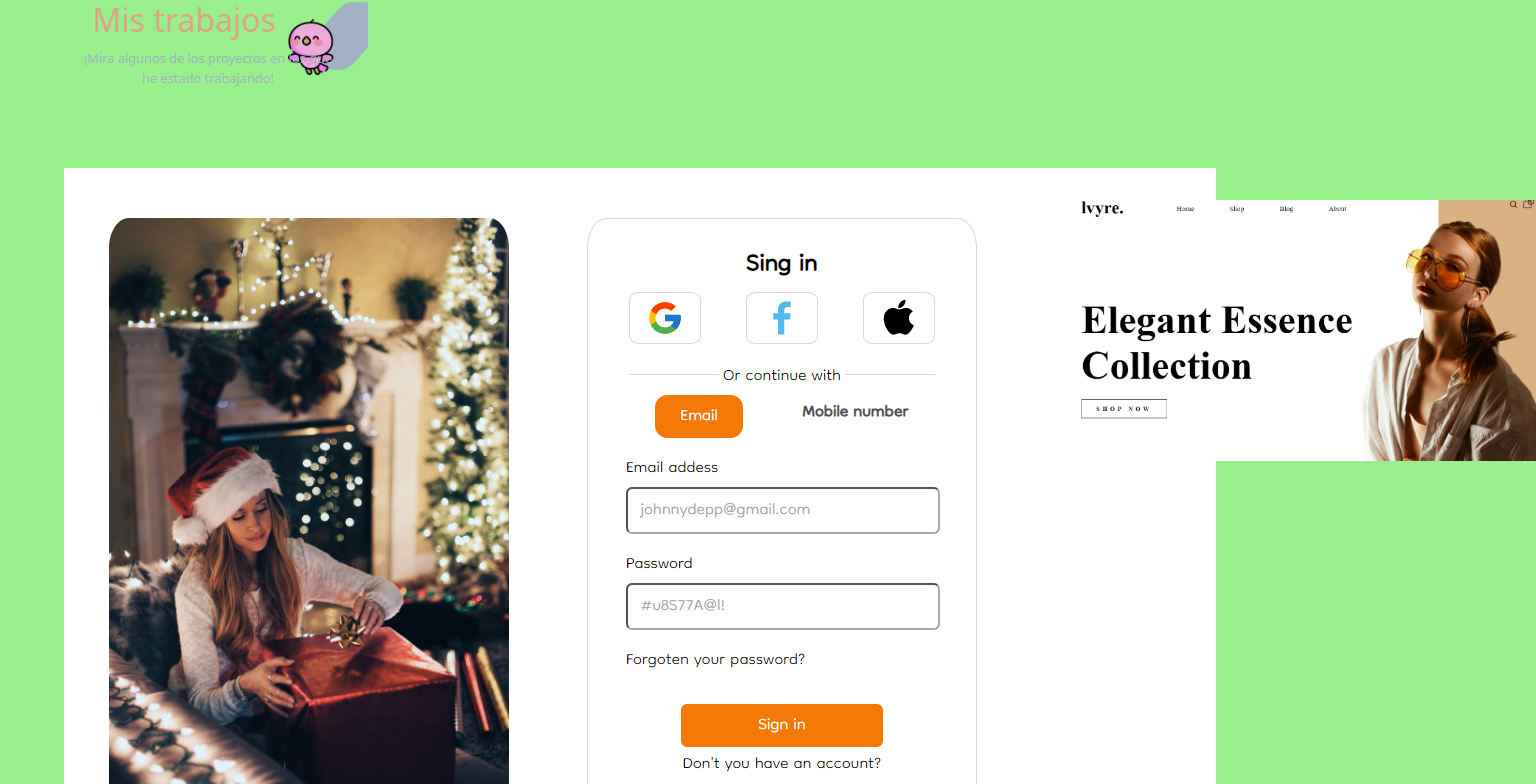
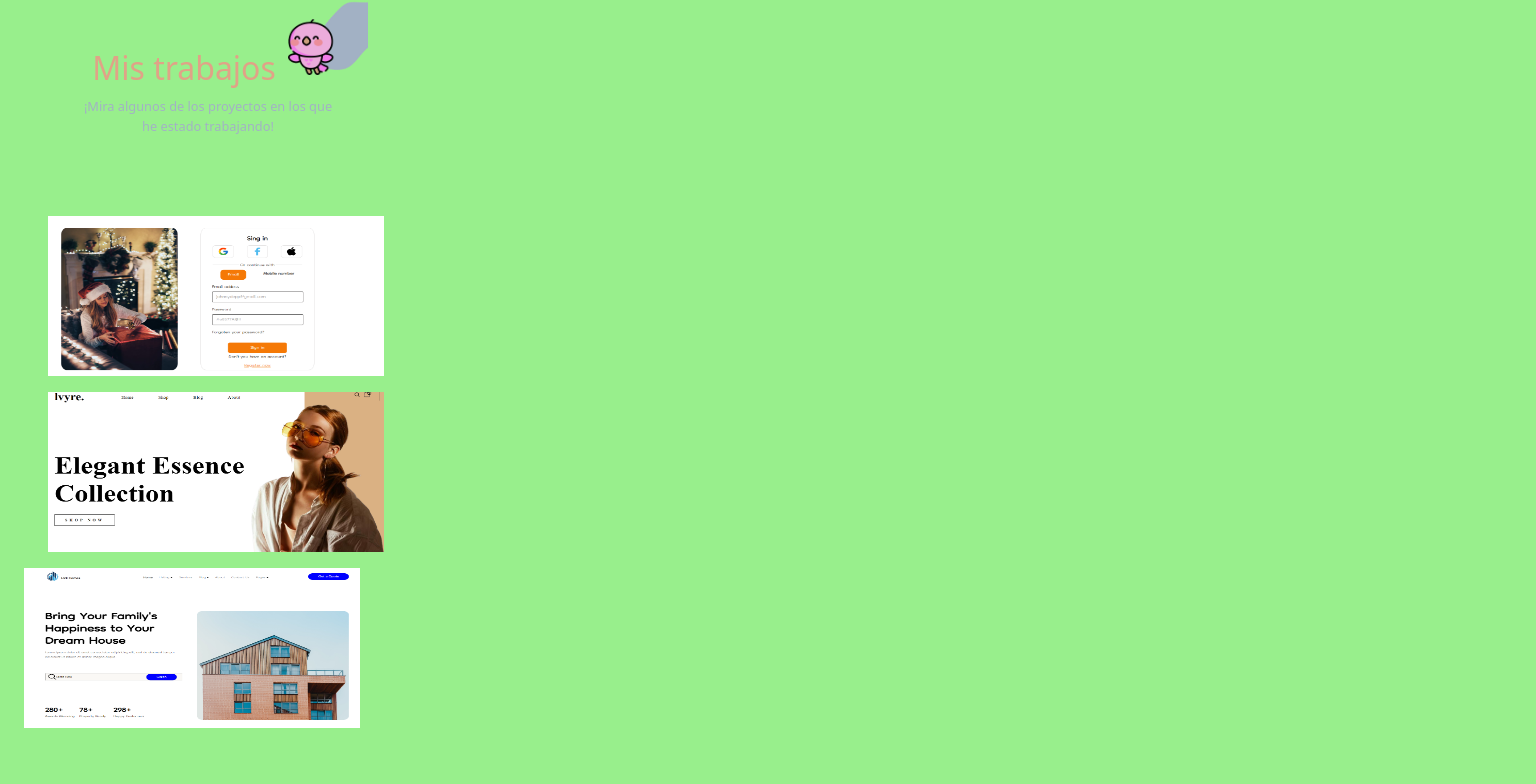
Before and after one commit to noeliafalkiewicz/TPFinal-ReactVite, a React (Vite) app: page / in a window 1024 px wide. Shown: the part 627-1411 px from the top of the page, 1536 px wide, since content can reach past the window. Built offline with nearby package versions, Linux system fonts and the light colour scheme.

Commit message:
termine responsive de mis trabajos

```diff
--- a/src/componentes/About.css
+++ b/src/componentes/About.css
@@ -35,19 +35,19 @@
 @media (min-width:769px) and (max-width:1279px){
   .Dibujos{
     width: 10rem;
-    height: 10rem;
+    height: 7.5rem;
   }
 }
 @media (min-width:481px) and (max-width:768px){
   .Dibujos{
     width: 10rem;
-    height: 10rem;
+    height: 7.5rem;
   }
 }
 @media (min-width:320px) and (max-width:480px){
   .Dibujos{
     width: 10rem;
-    height: 10rem;
+    height: 8rem;
   }
 }
 /*-------------------------------------------------*/
@@ -190,17 +190,20 @@ p{
   .Titulo{
     font-size:2rem ;
     margin-left: -5rem;
+    margin-top: 3rem;
   }
 }
 @media (min-width:481px) and (max-width:768px){
   .Titulo{
     font-size:2rem ;
     margin-left: -5rem;
+    margin-top: 3rem;
   }
 }
 @media (min-width:320px) and (max-width:480px){
   .Titulo{
-    font-size:2rem ;
-    margin-left: -5rem;
+    font-size:1.8rem ;
+    margin-left: -4rem;
+    margin-top: 3rem;
   }
 }
--- a/src/componentes/Principal.css
+++ b/src/componentes/Principal.css
@@ -143,9 +143,9 @@
 
 /*------------------------------------------*/
 .container{
-    margin: 2.5% 6% 6% 6%;
+    margin-left: 8rem;
     margin-top: 2rem;
-    width:100%;
+    width:130vw;
     height: 38rem;
 }
 
--- a/src/componentes/Work.css
+++ b/src/componentes/Work.css
@@ -8,99 +8,79 @@
        width: 20rem;
        margin-left: 4rem;
   }
+  }
   @media (min-width:481px) and (max-width:768px){
-    .Manchaazul{
-       width: 6rem;
-       margin-left: 24rem;
-       margin-top: 1rem;
+    .work{
+      width: 20rem;
+      margin-left: 4rem;
     }
   }
   @media (min-width:320px) and (max-width:480px){
-    .Manchaazul{
-       width: 6rem;
-       margin-left: 24rem;
-       margin-top: 1rem;
+    .work{
+      width: 20rem;
+      margin-left: 4rem;
     }
   }
 
 
-  @media (min-width:769px) and (max-width:1279px){
-    .Manchaazul{
-       width: 6rem;
-       margin-left: 24rem;
-       margin-top: 1rem;
+.Tp1{
+    width: 38rem;
+    margin-left: -3rem;
+    margin-top: 2rem;
+
+}
+@media (min-width:769px) and (max-width:1279px){
+    .Tp1{
+       width: 21rem;
+       height: 10rem;
+       margin-left: -1rem;
+
     }
   }
   @media (min-width:481px) and (max-width:768px){
-    .Manchaazul{
-       width: 6rem;
-       margin-left: 24rem;
-       margin-top: 1rem;
+    .Tp1{
+      width: 21rem;
+      height: 10rem;
+      margin-left: -1rem
     }
   }
   @media (min-width:320px) and (max-width:480px){
-    .Manchaazul{
-       width: 6rem;
-       margin-left: 24rem;
-       margin-top: 1rem;
-    }
-  }
- */
-
-
-.Tp1{
-    width: 40rem;
-    margin-left: 10rem;
-    margin-bottom: 3rem;
-
-}
-@media (min-width:769px) and (max-width:1279px){
-    .Manchaazul{
-       width: 6rem;
-       margin-left: 24rem;
-       margin-top: 1rem;
-    }
-  }
-  @media (min-width:481px) and (max-width:768px){
-    .Manchaazul{
-       width: 6rem;
-       margin-left: 24rem;
-       margin-top: 1rem;
-    }
-  }
-  @media (min-width:320px) and (max-width:480px){
-    .Manchaazul{
-       width: 6rem;
-       margin-left: 24rem;
-       margin-top: 1rem;
+    .Tp1{
+      width: 21rem;
+      height: 10rem;
+      margin-left: -1rem
     }
   }
 
 
 .Tp2{
-    width: 30rem;
-    margin-left: -9rem;
-    margin-top: 2rem;
+    width: 40rem;
+    height: 25rem;
+    margin-left: -5rem;
+    margin-top: 0rem;
 }
 @media (min-width:769px) and (max-width:1279px){
-    .Manchaazul{
-       width: 6rem;
-       margin-left: 24rem;
-       margin-top: 1rem;
+    .Tp2{
+      width: 21rem;
+      height: 10rem;
+      margin-left: -1rem;
+      margin-top: 0rem;
     }
   }
   @media (min-width:481px) and (max-width:768px){
-    .Manchaazul{
-       width: 6rem;
-       margin-left: 24rem;
-       margin-top: 1rem;
+    .Tp2{
+      width: 21rem;
+      height: 10rem;
+      margin-left: -1rem;
+      margin-top: 2rem;
     }
   }
   @media (min-width:320px) and (max-width:480px){
-    .Manchaazul{
-       width: 6rem;
-       margin-left: 24rem;
-       margin-top: 1rem;
+    .Tp2{
+      width: 21rem;
+      height: 10rem;
+      margin-left: -1rem;
+      margin-top: 0rem;
     }
   }
 
@@ -108,29 +88,32 @@
 .Tp3{
     width: 40rem;
     margin-left: 30rem;
+    margin-top: 3rem;
 }
 @media (min-width:769px) and (max-width:1279px){
-    .Manchaazul{
-       width: 6rem;
-       margin-left: 24rem;
-       margin-top: 1rem;
+    .Tp3{
+      width: 21rem;
+      height: 10rem;
+      margin-left: 0rem;
+      margin-top: 0rem;
     }
   }
   @media (min-width:481px) and (max-width:768px){
-    .Manchaazul{
-       width: 6rem;
-       margin-left: 24rem;
-       margin-top: 1rem;
+    .Tp3{
+      width: 21rem;
+      height: 10rem;
+      margin-left: 0rem;
+      margin-top: 0rem;
     }
   }
   @media (min-width:320px) and (max-width:480px){
-    .Manchaazul{
-       width: 6rem;
-       margin-left: 24rem;
-       margin-top: 1rem;
+    .Tp3{
+      width: 21rem;
+      height: 10rem;
+      margin-left: 0rem;
+      margin-top: 0rem;
     }
   }
-
 
 
 .Cajas{
@@ -138,23 +121,100 @@
     justify-content: space-evenly;
 }
 @media (min-width:769px) and (max-width:1279px){
-    .Manchaazul{
-       width: 6rem;
-       margin-left: 24rem;
-       margin-top: 1rem;
+    .Cajas{
+       width: 17rem;
+       height: 50rem;
+       margin-top: -2rem;
+       flex-wrap: wrap;
     }
   }
   @media (min-width:481px) and (max-width:768px){
-    .Manchaazul{
-       width: 6rem;
-       margin-left: 24rem;
-       margin-top: 1rem;
+    .Cajas{
+      width: 17rem;
+      height: 50rem;
+      margin-top: -2rem;
+      flex-wrap: wrap;
     }
   }
   @media (min-width:320px) and (max-width:480px){
-    .Manchaazul{
-       width: 6rem;
-       margin-left: 24rem;
-       margin-top: 1rem;
+    .Cajas{
+      width: 17rem;
+      height: 50rem;
+      margin-top: -2rem;
+      flex-wrap: wrap;
     }
   }
+
+
+  .Caja1{
+   width: 25rem;
+   height: 25rem;
+   display: flex;
+}
+@media (min-width:769px) and (max-width:1279px){
+   .Caja1{
+      height: 10rem;
+   }
+ }
+ @media (min-width:481px) and (max-width:768px){
+   .Caja1{
+      height: 10rem;
+   }
+ }
+ @media (min-width:320px) and (max-width:480px){
+   .Caja1{
+      height: 10rem;
+   }
+ }
+
+ .Caja2{
+   height: 20rem;
+   width: 25rem;
+}
+@media (min-width:769px) and (max-width:1279px){
+   .Caja2{
+      height: 10rem;
+      margin-top: -17rem;
+   }
+ }
+ @media (min-width:481px) and (max-width:768px){
+   .Caja2{
+      height: 10rem;
+      margin-top: -19rem;
+   }
+ }
+ @media (min-width:320px) and (max-width:480px){
+   .Caja2{
+      height: 10rem;
+      margin-top: -17rem;
+   }
+ }
+
+ .Caja3{
+   width: 25rem;
+   height: 25rem;
+}
+@media (min-width:769px) and (max-width:1279px){
+   .Caja3{
+      height: 10rem;
+      width: 21rem;
+      margin-top: -26rem;
+      margin-left: -2.5rem;
+   }
+ }
+ @media (min-width:481px) and (max-width:768px){
+   .Caja3{
+      height: 10rem;
+      width: 21rem;
+      margin-top: -26rem;
+      margin-left: -2.5rem;
+   }
+ }
+ @media (min-width:320px) and (max-width:480px){
+   .Caja3{
+      height: 10rem;
+      width: 21rem;
+      margin-top: -26rem;
+      margin-left: -2.5rem;
+   }
+ }
```
